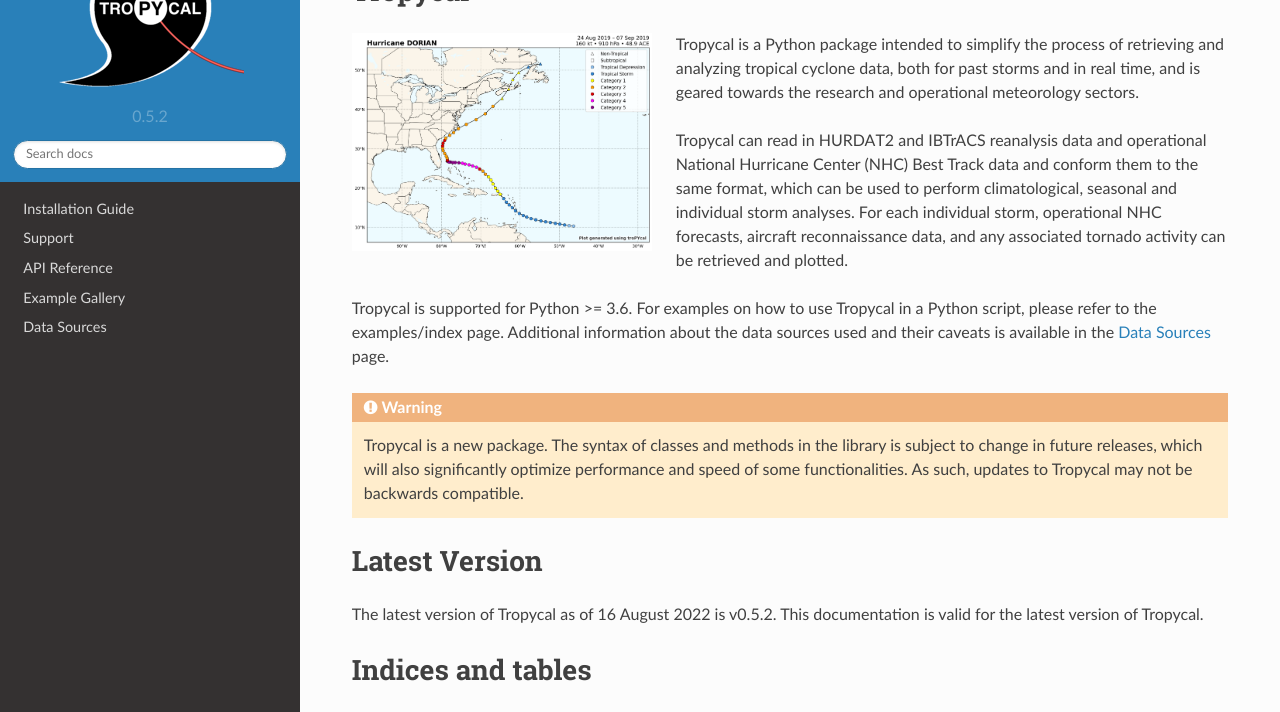
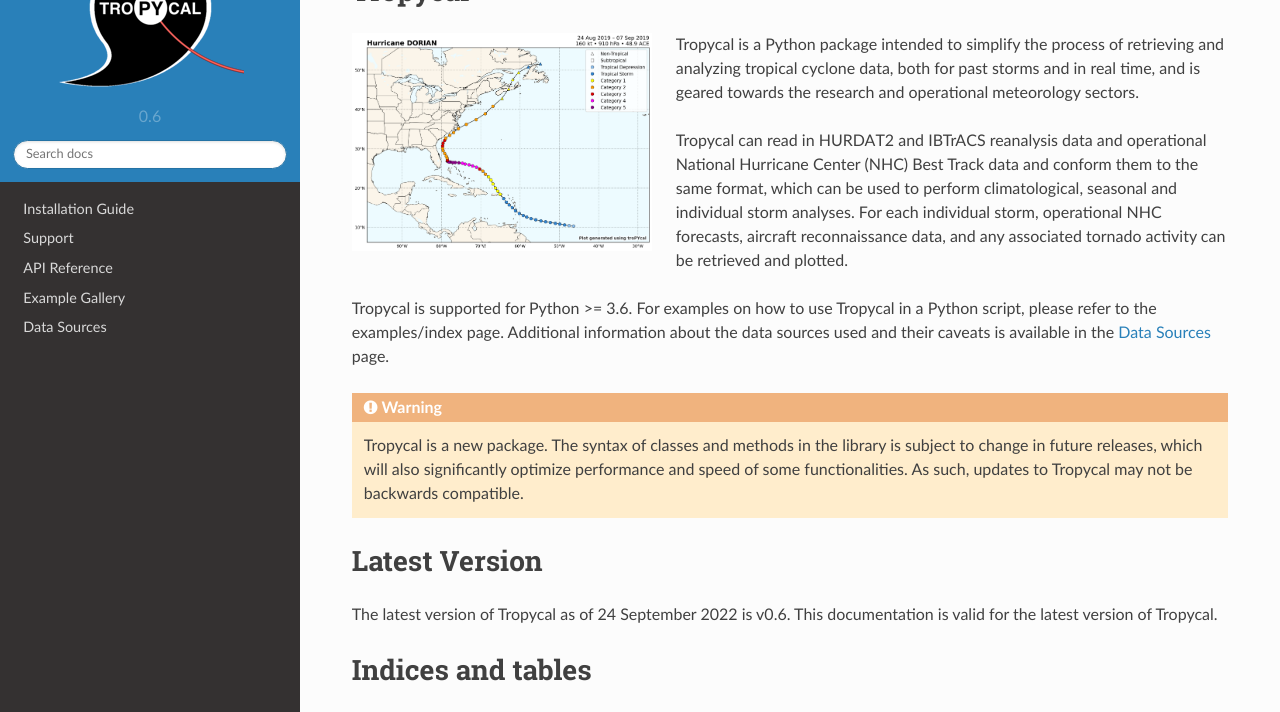
Before and after one commit to tropycal/tropycal, a Sphinx documentation site: the page built from docs/index.rst, in a window 1280 px wide and 1105 px high. Shown: the part 132-844 px from the top of the window. Built offline with Sphinx 7.4.7 and the Read the Docs theme 2.0.0, drawn with Linux system fonts in a browser that asks for light colours; pages that are not in the unit, such as notebooks, are missing from menus; the version number is read from the project's files by our own code.

Commit message:
feat: update to v0.6

```diff
--- a/docs/conf.py
+++ b/docs/conf.py
@@ -33,7 +33,7 @@
 # The short X.Y version
 version = ''
 # The full version, including alpha/beta/rc tags
-release = '0.5.2'
+release = '0.6'
 
 
 # -- General configuration ---------------------------------------------------
--- a/docs/index.rst
+++ b/docs/index.rst
@@ -30,7 +30,7 @@
 Latest Version
 ==============
 
-The latest version of Tropycal as of 16 August 2022 is v0.5.2. This documentation is valid for the latest version of Tropycal.
+The latest version of Tropycal as of 24 September 2022 is v0.6. This documentation is valid for the latest version of Tropycal.
 
 Indices and tables
 ==================
--- a/setup.cfg
+++ b/setup.cfg
@@ -1,6 +1,6 @@
 [metadata]
 name = tropycal
-version = 0.5.2
+version = 0.6
 description = Package for retrieving and analyzing tropical cyclone data
 long_description = file: README.md
 long_description_content_type = text/markdown
```
Also changed, not shown: README.md (+1 -1 lines).
